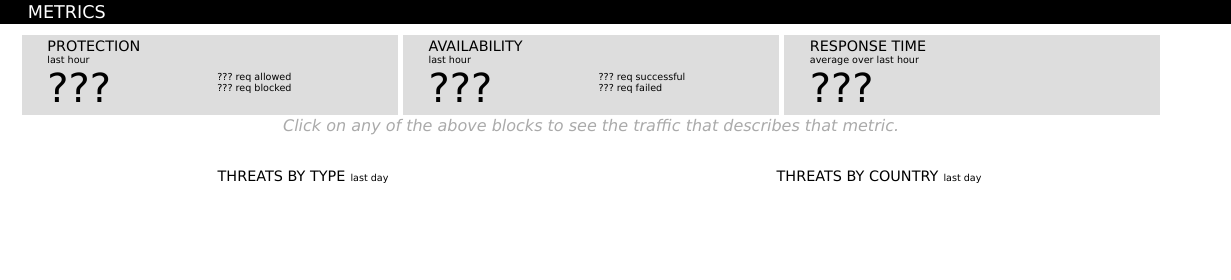
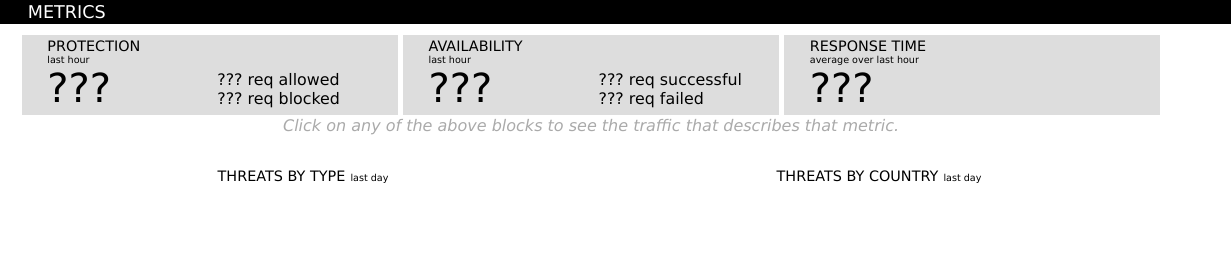
Before and after one commit to plasne/waf-portal, a website: page client/visualize.html in a window 1280 px wide. Shown: the top 280 px of the page, 49-1280 px from the left. Drawn offline with nearby package versions, Linux system fonts and the light colour scheme; no server answers.

Commit message:
near final again

```diff
--- a/client/logs.js
+++ b/client/logs.js
@@ -175,7 +175,7 @@ function detail(data) {
         "</div><div class='detail-btns'>" +
         ((data.status === "allowed") ? "<div><input type='button' value='block' disabled /></div>" : "") +
         ((data.status === "blocked") ? "<div><input type='button' value='allow' disabled /></div>" : "") +
-        "<div><input type='button' value='lookup violations' onclick='lookup(\"" + data.violations + "\")' /></div>" +
+        ((data.status === "blocked") ? "<div><input type='button' value='lookup violations' onclick='lookup(\"" + data.violations + "\")' /></div>" : "") +
         "<div><input type='button' value='block origin country' disabled /></div>" +
         "<div><input type='button' value='block source IP' disabled /></div>" +
         "</div>" +
--- a/client/visualize.css
+++ b/client/visualize.css
@@ -59,6 +59,7 @@
 
 #metrics div.metrics-box > div.extra {
     position: absolute; /* fix for margins */
+    font-size: 1.24vw;
 }
 
 #metrics div.metrics-box > div.extra > div {
--- a/client/visualize.html
+++ b/client/visualize.html
@@ -29,11 +29,11 @@
                 </div>
                 <div class="extra">
                     <div>
-                        <div class="subtitle">
+                        <div>
                             <span id="metrics-protection-allowed">???</span>
                             <span>req allowed</span>
                         </div>
-                        <div class="subtitle">
+                        <div>
                             <span id="metrics-protection-blocked">???</span>
                             <span>req blocked</span>
                         </div>
@@ -48,11 +48,11 @@
                 </div>
                 <div class="extra">
                     <div>
-                        <div class="subtitle">
+                        <div>
                             <span id="metrics-availability-success">???</span>
                             <span>req successful</span>
                         </div>
-                        <div class="subtitle">
+                        <div>
                             <span id="metrics-availability-fail">???</span>
                             <span>req failed</span>
                         </div>
--- a/server.js
+++ b/server.js
@@ -4,7 +4,7 @@ const app = express();
 app.use(express.static("client"));
 
 app.get("/", function (req, res) {
-    res.redirect("visualize.html");
+    res.redirect("default.html");
 });
 
 function random(min, max) {
```
